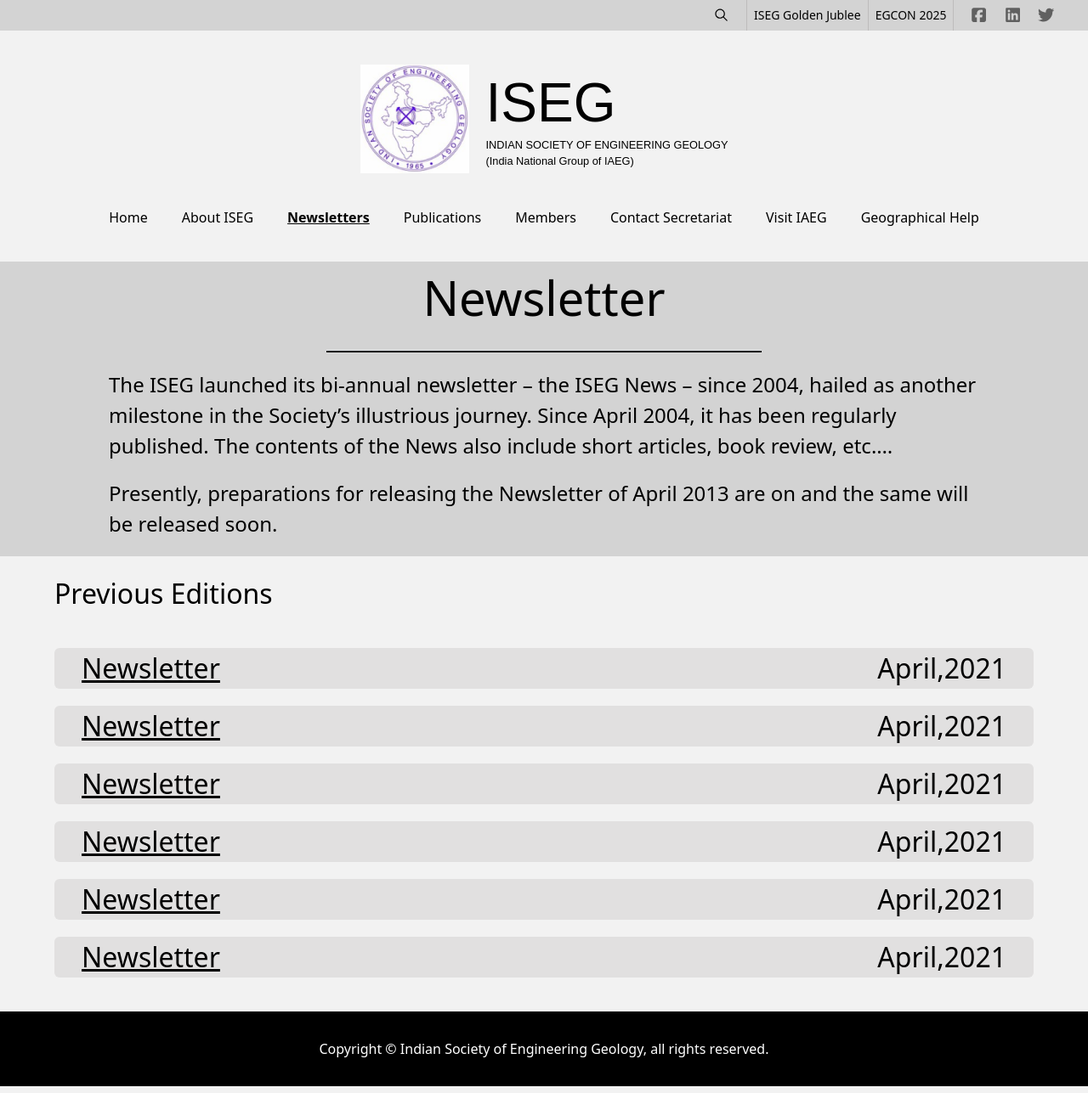
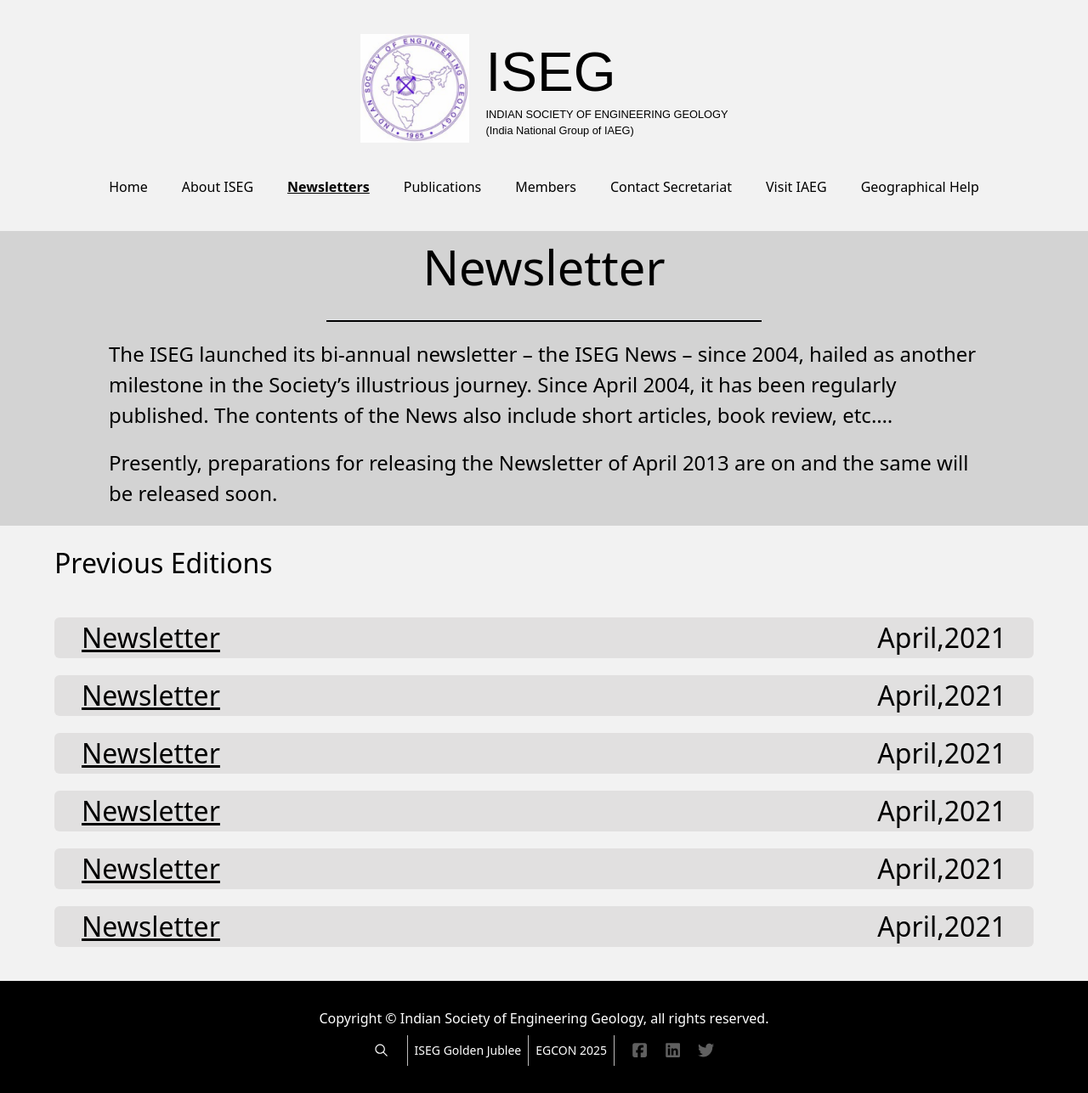
Before and after one commit to HarnoorAulakh1/ISEG, a React (Vite) app: page /newsletters in a window 1280 px wide. Shown: the whole page at 85% size. Built offline with nearby package versions, Linux system fonts and the light colour scheme; a web font is replaced by a local one.

Commit message:
meta tag added

```diff
--- a/index.html
+++ b/index.html
@@ -8,11 +8,15 @@
       rel="stylesheet"
     />
     <meta charset="UTF-8" />
+    <meta name="google-site-verification" content="6mjPWvDUMGB0XZVv85R9PYBVULKU5-LesJGhThGfqfY" />
     <meta name="viewport" content="width=device-width, initial-scale=1.0" />
     <title>ISEG</title>
   </head>
   <body>
     <div id="root"></div>
     <script type="module" src="/src/main.tsx"></script>
+    <script async src="https://cse.google.com/cse.js?cx=6318348479b1b454d">
+    </script>
+    <div class="gcse-search"></div>
   </body>
 </html>
--- a/src/components/footer.tsx
+++ b/src/components/footer.tsx
@@ -1,9 +1,31 @@
-function Footer(){
-    return (
-        <footer className="bg-black text-white text-center p-8">
-            <h1>Copyright © Indian Society of Engineering Geology, all rights reserved.</h1>
-        </footer>
-    )
+import { IoIosSearch } from "react-icons/io";
+import { FaSquareFacebook } from "react-icons/fa6";
+import { FaLinkedin } from "react-icons/fa";
+import { FaTwitter } from "react-icons/fa";
+
+function Footer() {
+  return (
+    <footer className="bg-black flex flex-col gap-2 text-white text-center p-8">
+      <h1>
+        Copyright © Indian Society of Engineering Geology, all rights reserved.
+      </h1>
+      <div className="w-full md:flex hidden  gap-5 items-center flex-row justify-center md:pl-10 md:pr-10 pl-5 pr-5">
+        <IoIosSearch className="cursor-pointer text-[1.2rem]" />
+        <div className="flex flex-row gap-0">
+          <p className="text-sm font-light border-x-[1px] cursor-pointer py-2 px-1 md:px-2 border-[#bdbcbc]">
+            ISEG Golden Jublee
+          </p>
+          <p className="text-sm font-light  border-r-[1px] cursor-pointer py-2 px-1 md:px-2 border-[#bdbcbc]">
+            EGCON 2025
+          </p>
+        </div>
+
+        <FaSquareFacebook className="text-[#606060] cursor-pointer text-[1.2rem]" />
+        <FaLinkedin className="text-[#606060] cursor-pointer text-[1.2rem]" />
+        <FaTwitter className="text-[#606060] cursor-pointer text-[1.2rem]" />
+      </div>
+    </footer>
+  );
 }
 
 export default Footer;
--- a/src/components/navbar.tsx
+++ b/src/components/navbar.tsx
@@ -1,5 +1,4 @@
-import { IoIosSearch } from "react-icons/io";
-import { FaSquareFacebook } from "react-icons/fa6";
+
 import { FaLinkedin } from "react-icons/fa";
 import { FaTwitter } from "react-icons/fa";
 import { IoMdMenu } from "react-icons/io";
@@ -67,21 +66,6 @@
   const [open, set] = useState<boolean>(false);
   return (
     <div className="w-full h-max md:sticky top-0 bg-[#F2F2F2] relative z-[99999] pb-5">
-      <div className="w-full md:flex hidden bg-[#d3d3d3] gap-5 items-center flex-row justify-end md:pl-10 md:pr-10 pl-5 pr-5">
-        <IoIosSearch className="cursor-pointer text-[1.2rem]" />
-        <div className="flex flex-row gap-0">
-          <p className="text-sm font-light border-x-[1px] cursor-pointer py-2 px-1 md:px-2 border-[#bdbcbc]">
-            ISEG Golden Jublee
-          </p>
-          <p className="text-sm font-light  border-r-[1px] cursor-pointer py-2 px-1 md:px-2 border-[#bdbcbc]">
-            EGCON 2025
-          </p>
-        </div>
-
-        <FaSquareFacebook className="text-[#606060] cursor-pointer text-[1.2rem]" />
-        <FaLinkedin className="text-[#606060] cursor-pointer text-[1.2rem]" />
-        <FaTwitter className="text-[#606060] cursor-pointer text-[1.2rem]" />
-      </div>
       <div className="flex flex-row justify-center text-[0.8rem] font-jh items-start px-2 md:items-center w-full py-5 md:py-10 gap-5">
         <img src="/logo2.png" alt="logo" className="md:w-[8rem] w-[4rem]" />
         <div className="felx flex-row justify-start">
```
